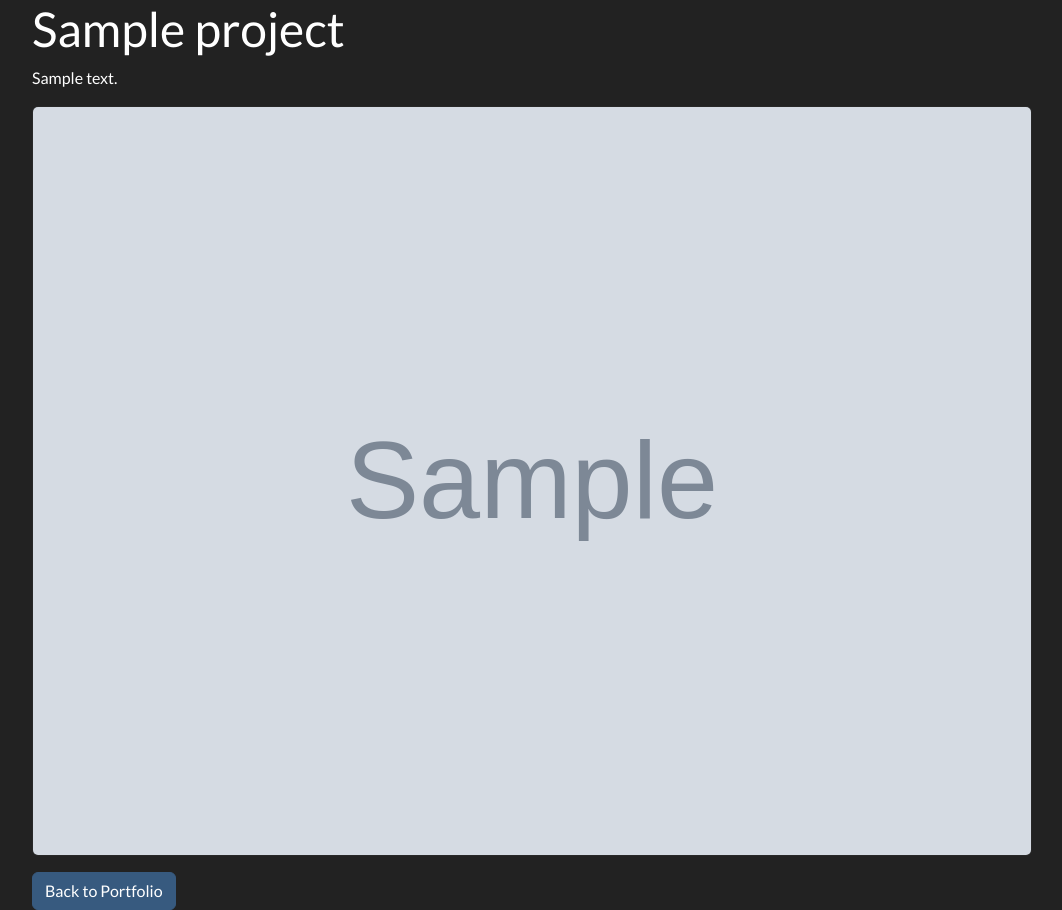
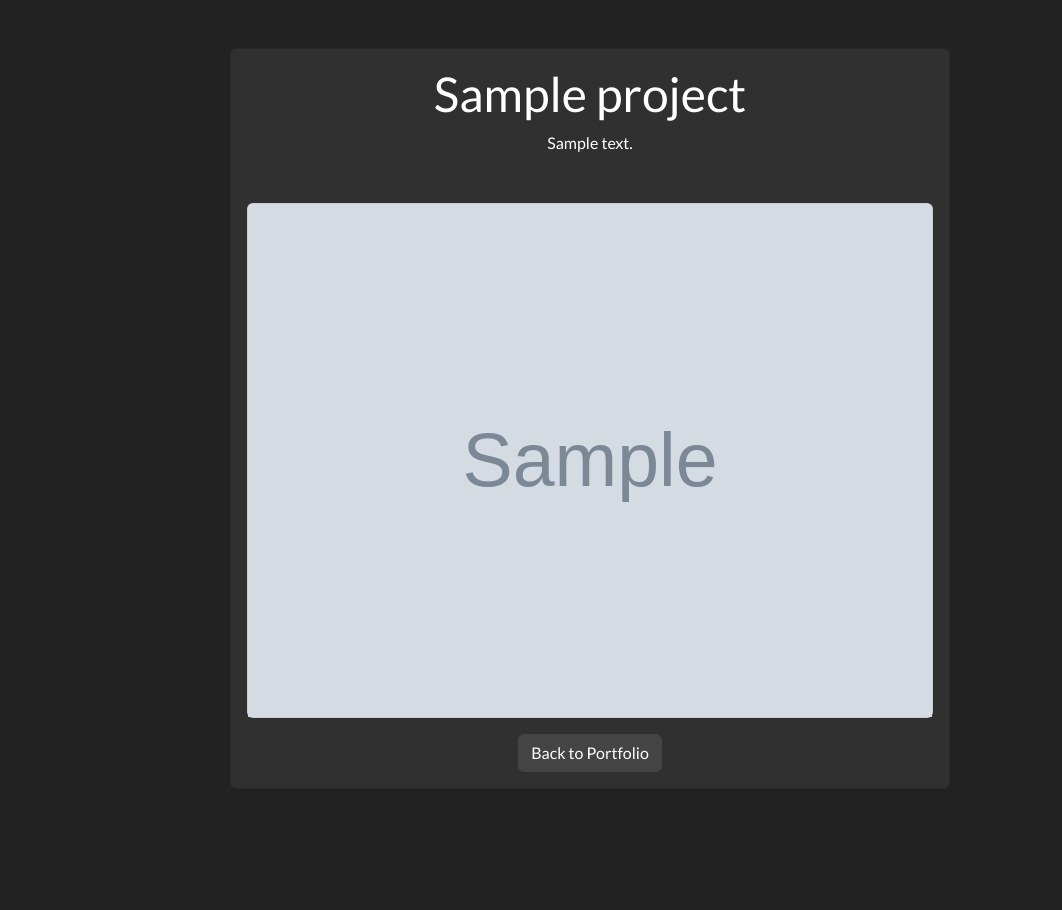
Before and after one commit to Alyshay98/CS-3620-PortfolioNew, a Django app: template MyPortfolio/PortfolioDatabase/templates/PortfolioDatabase/portfolio_detail.html in a window 1280 px wide. Shown: the part 72-982 px from the top of the page, without its empty margins (50-1112 px from the left). After the commit the page ends 860 px from the top, so only its background shows below. Run offline with Django 3.2, Linux system fonts and the light colour scheme; the template is opened without the code that fills it: most values are stand-ins (such as "Sample title", 1, 10 or a date in 2020); grey boxes marked "Sample" are stand-in pictures; some libraries are stand-ins or nearby versions.

Commit message:
aesthetic changes
Made some aesthetic changes to make the project feel better

```diff
--- a/MyPortfolio/PortfolioDatabase/templates/PortfolioDatabase/portfolio_detail.html
+++ b/MyPortfolio/PortfolioDatabase/templates/PortfolioDatabase/portfolio_detail.html
@@ -2,12 +2,20 @@
 {% block title %}{{ portfolio.name }} Detail{% endblock %}
 
 {% block content %}
-        <div class = "row">
-            <div class="col-md-4">
-                <h1>{{ project.name }}</h1>
-                <p>{{ project.description }}</p>
-                <img class="card" height="150px" width="1000px" src="{{ project.image.url }}" alt="{{ project.name }} Image">
-                <a class="btn btn-primary mt-3" href="{% url 'portfolio' %}">Back to Portfolio</a>
+    <div class="container">
+        <div class="row">
+            <div class="col-md-8 offset-md-2">
+                <div class="card mt-5">
+                    <div class="card-body text-center">
+                        <h1 class="card-title">{{ project.name }}</h1>
+                        <p class="card-text">{{ project.description }}</p>
+                        <div class="card mt-5" style="background-color: #f8f9fa;">
+                            <img class="card-img-top img-fluid mx-auto d-block" src="{{ project.image.url }}" alt="{{ project.name }} Image">
+                        </div>
+                        <a class="btn btn-secondary mt-3" href="{% url 'portfolio' %}">Back to Portfolio</a>
+                    </div>
+                </div>
             </div>
         </div>
+    </div>
 {% endblock %}
```
Also changed, not shown: MyPortfolio/PortfolioDatabase/templates/PortfolioDatabase/hobbies.html (+11 -8 lines), MyPortfolio/PortfolioDatabase/templates/PortfolioDatabase/hobby_detail.html (+14 -6 lines), MyPortfolio/PortfolioDatabase/templates/PortfolioDatabase/portfolio.html (+13 -9 lines), MyPortfolio/db.sqlite3.
